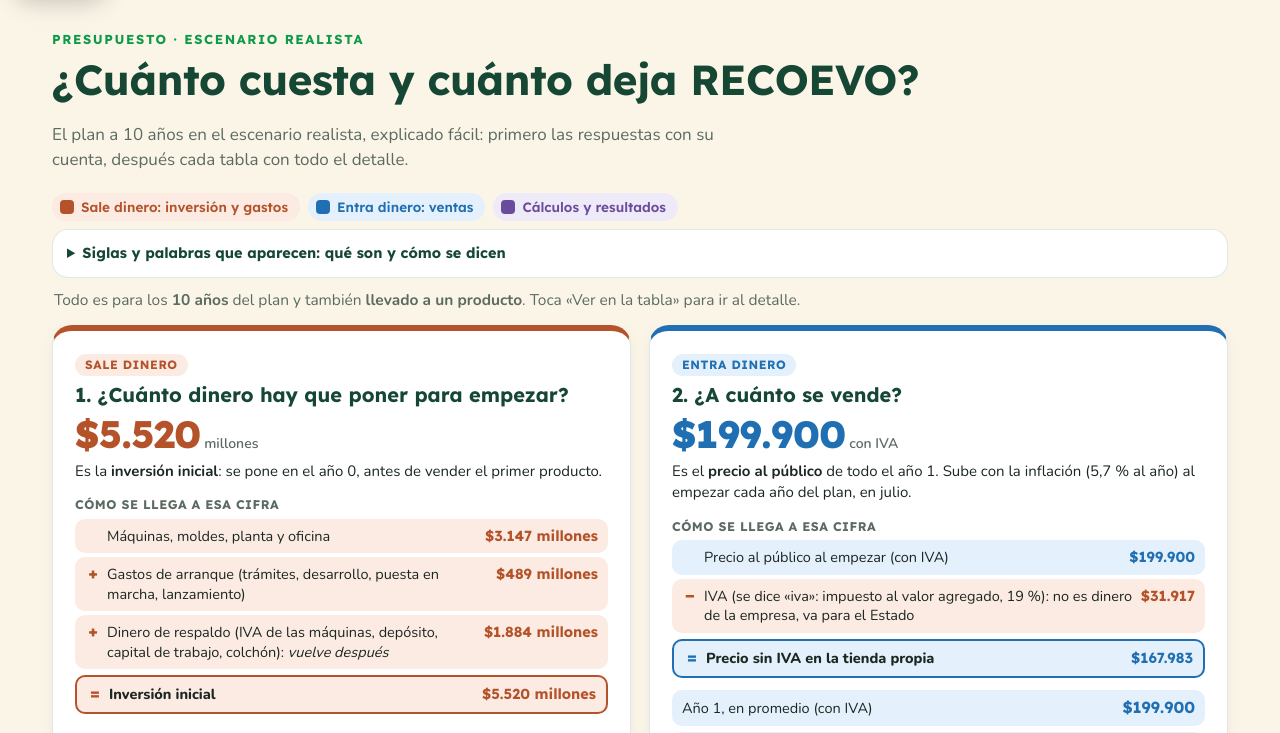
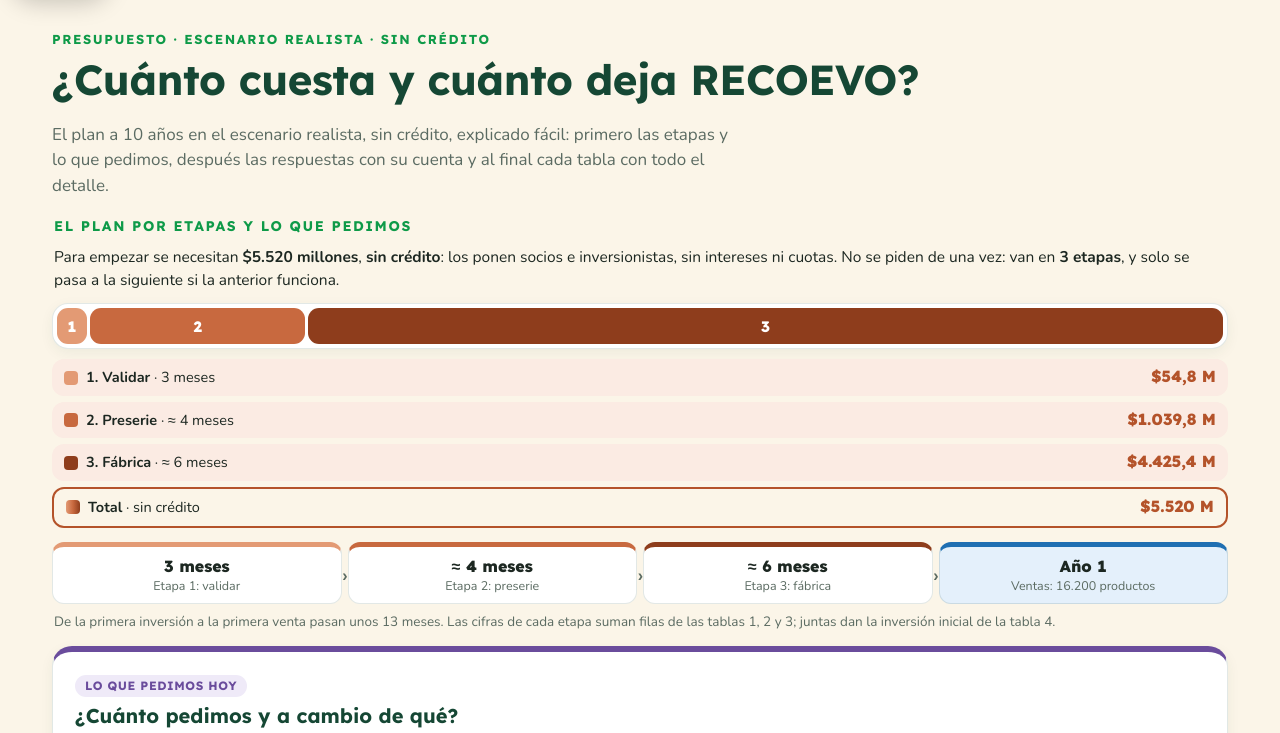
Before and after one commit to whafonsecav/Prototipo-Recoevo, a plain HTML site: page presupuesto/index.html in a window 1280 px wide. Shown: the part 64-797 px from the top of the page. Drawn offline with Linux system fonts and the light colour scheme.

Commit message:
Presupuesto: el plan por etapas y lo que pedimos ($55 M por el 10 %)
Nueva sección arriba de las respuestas: la inversión de $5.520 M sin crédito en tres etapas
(validar $54,8 M · preserie $1.039,8 M · fábrica $4.425,4 M), con su duración, en qué se usa cada
peso, la meta para pasar a la siguiente y el pedido de la ronda 2. Las cifras de cada etapa suman
filas de las tablas 1, 2 y 3 (no se cambia ninguna cifra); si no dan la tabla 4, la sección no sale.
El menú dice que el presupuesto es sin crédito y por etapas.

Co-Authored-By: Claude Opus 5.5 <noreply@anthropic.com>

```diff
--- /dev/null
+++ b/assets/css/presupuesto-etapas.css
@@ -0,0 +1,60 @@
+/* RECOEVO · presupuesto: el plan por etapas y lo que pedimos. Se carga después de presupuesto-respuestas.css.
+   Las tres etapas usan tonos del rojo tierra (sale dinero), del más claro al más fuerte. */
+.etapas { --e1: #E39A74; --e2: #C8693F; --e3: #8E3D1C; margin: 6px 0 22px; }
+.etapas .et-intro { margin: 2px 2px 12px; font-size: 15.5px; }
+.et-barra {
+  display: flex; gap: 3px; height: 46px; padding: 4px; border-radius: 16px; background: var(--papel); border: 1px solid var(--linea);
+  box-shadow: 0 4px 14px rgba(21, 71, 52, .06);
+}
+.et-seg { min-width: 30px; flex-basis: 0; border-radius: 11px; display: grid; place-items: center; }
+.et-seg b { font: 800 15px/1 "Lexend", sans-serif; color: #fff; }
+.et-seg.s1 { background: var(--e1); }
+.et-seg.s2 { background: var(--e2); }
+.et-seg.s3 { background: var(--e3); }
+.et-leyenda { list-style: none; margin: 10px 0 0; padding: 0; display: grid; gap: 6px; }
+.et-leyenda li {
+  display: grid; grid-template-columns: 14px minmax(0, 1fr) auto; align-items: baseline; gap: 8px; padding: 8px 12px;
+  border-radius: 12px; background: var(--sale-bg); font-size: 14.5px; line-height: 1.35;
+}
+.et-leyenda i { width: 14px; height: 14px; border-radius: 4px; align-self: center; }
+.et-leyenda .s1 i { background: var(--e1); }
+.et-leyenda .s2 i { background: var(--e2); }
+.et-leyenda .s3 i { background: var(--e3); }
+.et-leyenda .tot { background: transparent; border: 2px solid var(--sale); }
+.et-leyenda .tot i { background: linear-gradient(90deg, var(--e1), var(--e2), var(--e3)); }
+.et-leyenda strong { font: 800 16px/1.2 "Lexend", sans-serif; color: var(--sale); white-space: nowrap; }
+
+/* línea de tiempo: etapa 1 → 2 → 3 → año 1 */
+.et-tiempo { list-style: none; margin: 14px 0 0; padding: 0; display: grid; grid-template-columns: repeat(4, minmax(0, 1fr)); gap: 6px; }
+.et-tiempo li {
+  position: relative; padding: 10px 8px 9px; border-radius: 12px; background: var(--papel); border: 1px solid var(--linea);
+  border-top: 5px solid var(--sale); text-align: center; min-width: 0;
+}
+.et-tiempo .s1 { border-top-color: var(--e1); }
+.et-tiempo .s2 { border-top-color: var(--e2); }
+.et-tiempo .s3 { border-top-color: var(--e3); }
+.et-tiempo .venta { border-top-color: var(--entra); background: var(--entra-bg); }
+.et-tiempo b { display: block; font: 800 16px/1.15 "Lexend", sans-serif; color: var(--tinta); }
+.et-tiempo span { display: block; margin-top: 3px; font-size: 12.5px; line-height: 1.3; color: var(--suave); overflow-wrap: anywhere; }
+.et-tiempo li:not(:last-child)::after {
+  content: "›"; position: absolute; right: -7px; top: 50%; transform: translateY(-50%); z-index: 1;
+  font: 800 16px/1 "Lexend", sans-serif; color: var(--suave);
+}
+.et-fuente { margin: 8px 2px 14px; }
+
+.et-pedido { margin-bottom: 14px; }
+.et-pedido .resp-valor { font-size: clamp(32px, 10vw, 46px); }
+.et-pedido .resp-valor small { display: block; margin-top: 4px; font: 700 17px/1.3 "Lexend", sans-serif; color: var(--calc); }
+.et-etapa.s1 { border-top-color: var(--e1); }
+.et-etapa.s2 { border-top-color: var(--e2); }
+.et-etapa.s3 { border-top-color: var(--e3); }
+.et-meta { margin: 12px 0 0; padding: 9px 12px; border-radius: 12px; background: var(--crema); font-size: 14.5px; line-height: 1.4; }
+.et-meta b { color: var(--monte); }
+
+@media (min-width: 900px) {
+  .et-grid { grid-template-columns: repeat(3, minmax(0, 1fr)); }
+}
+@media (max-width: 380px) {
+  .et-tiempo { grid-template-columns: repeat(2, minmax(0, 1fr)); }
+  .et-tiempo li:nth-child(2)::after { content: none; }
+}
--- /dev/null
+++ b/assets/js/presupuesto/etapas.js
@@ -0,0 +1,166 @@
+/* RECOEVO · presupuesto: el plan por etapas y lo que pedimos (Ronda 2, 25-nov-2026).
+   Las cifras de cada etapa salen de presupuesto/datos.js (presupuesto ejecutivo sin crédito, hoja Realista), sumando filas
+   de las tablas 1, 2 y 3; no se cambia ninguna cifra. Las etapas, sus tiempos, sus metas y el pedido vienen de
+   08_RECOEVO_RONDA_2_FINAL_2026-11-25/04_Cifras_revisadas/4_Plan_sin_credito_etapas_y_ley.md (pedido confirmado
+   por el equipo el 23-nov-2026). Si las tres etapas no suman la inversión inicial, la sección no se muestra. */
+(function () {
+  "use strict";
+  const P = window.PRESUPUESTO;
+  const caja = document.getElementById("etapas");
+  if (!P || !caja) return;
+
+  // ---------------------------------------------------------------- lo que no está en el Excel (decisiones del equipo)
+  const PEDIDO = 55e6;          // lo que se pide hoy
+  const PARTE = 0.10;           // a cambio del 10 % de RECOEVO
+  const VPN = 2766e6;           // valor presente neto del plan sin crédito (plan detallado realista, hoja «11 Resultados»)
+  const MESES = [3, 4, 6];      // duración de cada etapa (la 2 y la 3 son aproximadas)
+
+  // ---------------------------------------------------------------- filas del presupuesto por id
+  const fila = {};
+  const recorrer = f => { fila[f.id] = f; (f.hijos || []).forEach(recorrer); };
+  P.partes.forEach(p => p.tablas.forEach(t => recorrer(t.fila)));
+  const val = id => (fila[id] ? (fila[id].valor || fila[id].total)[0] : NaN);
+  const sum = ids => ids.reduce((s, id) => s + val(id), 0);
+  const anio1 = P.productos && P.productos.filas[0] ? P.productos.filas[0].vend[0] : null;
+
+  // ---------------------------------------------------------------- formato colombiano
+  const miles = (n, dec = 0) => {
+    const [e, d] = Math.abs(n).toFixed(dec).split(".");
+    return (n < 0 ? "−" : "") + e.replace(/\B(?=(\d{3})+(?!\d))/g, ".") + (d ? "," + d : "");
+  };
+  const mill = (n, dec = 1) => "$" + miles(n / 1e6, dec) + " millones";
+  const M = (n, dec = 1) => "$" + miles(n / 1e6, dec) + " M";
+
+  function el(tag, attrs = {}, ...hijos) {
+    const e = document.createElement(tag);
+    for (const [k, v] of Object.entries(attrs)) {
+      if (v === undefined || v === null || v === false) continue;
+      if (k === "class") e.className = v; else e.setAttribute(k, v === true ? "" : v);
+    }
+    for (const h of hijos.flat()) if (h !== null && h !== undefined && h !== false) e.append(h.nodeType ? h : String(h));
+    return e;
+  }
+  const html = s => { const t = document.createElement("template"); t.innerHTML = s; return t.content; };
+  function cuenta(renglones, resultado) {
+    const ol = el("ol", { class: "cuenta" });
+    for (const [tipo, signo, texto, valor] of renglones)
+      ol.append(el("li", { class: "linea " + tipo }, el("span", { class: "signo", "aria-hidden": "true" }, signo || ""),
+        el("span", { class: "que" }, html(texto)), el("span", { class: "cuanto" }, valor)));
+    if (resultado) ol.append(el("li", { class: "linea total " + resultado[0] }, el("span", { class: "signo", "aria-hidden": "true" }, "="),
+      el("span", { class: "que" }, html(resultado[1])), el("span", { class: "cuanto" }, resultado[2])));
+    return ol;
+  }
+
+  // ---------------------------------------------------------------- las tres etapas, armadas con filas del presupuesto
+  const legales = ["r40-5", "r40-6", "r40-7", "r40-8"];             // marca, modelo de utilidad, diseño y búsqueda de patentes
+  const validar = ["r41-1", "r41-2", "r41-4", "r41-5", ...legales];
+  const e1 = sum(validar);
+  const e2 = val("r35") + val("r41-3");
+  const restoArranque = val("r39") - e1 - val("r41-3");
+  const e3 = val("r34") + val("r36") + restoArranque + val("r58");
+  const inv = val("r55");
+  if (![e1, e2, e3, inv].every(Number.isFinite) || Math.abs(e1 + e2 + e3 - inv) > 1) {
+    console.warn("etapas: las etapas no suman la inversión inicial; no se muestra la sección");
+    caja.remove();
+    return;
+  }
+
+  const ETAPAS = [
+    {
+      n: 1, nombre: "Validar", total: e1, meses: "3 meses",
+      titulo: "Validar: 10 familias de Tihuaque prueban 5 prototipos",
+      dice: "<b>Sin fábrica.</b> Talleres de Bogotá hacen las piezas (impresión 3D, corte láser y metalmecánica) y el equipo arma los 5 prototipos. Rotan entre 10 familias en dos turnos de 6 semanas.",
+      meta: "8 de cada 10 familias lo usan todos los días.", metaTxt: "Para pasar a la siguiente: ",
+      partes: [
+        ["r41-1", "Ajuste del diseño para fabricar en inyección (planos y simulación de los moldes)"],
+        ["r41-2", "5 prototipos funcionales impresos en 3D"],
+        ["r41-4", "Pruebas: 20.000 pisadas del pedal y del seguro, corte, olor y caída de la caja"],
+        ["r41-5", "Muestras y validación de proveedores (resina, fleje, carbón activado)"],
+        [legales, "Registro de la marca, el modelo de utilidad y el diseño, con abogado y búsqueda de patentes"],
+      ],
+      ir: "r41", irTexto: "Ver en la tabla 2 →",
+    },
+    {
+      n: 2, nombre: "Preserie", total: e2, meses: "≈ 4 meses",
+      titulo: "Preserie: los moldes y los primeros 300 productos",
+      dice: "Los <b>moldes son propios</b> (tardan de 10 a 12 semanas en hacerse) y un <b>taller de inyección contratado</b> (maquila) fabrica los 300 productos de la preserie. Todavía no hay fábrica propia.",
+      meta: "preventas y cartas de intención de empresas, conjuntos y alcaldías.", metaTxt: "Para pasar a la siguiente: ",
+      partes: [
+        ["r35", "Moldes y troqueles (10 moldes, troqueles y planchas de la caja)"],
+        ["r41-3", "Preserie de 300 productos con los moldes definitivos"],
+      ],
+      ir: "r35", irTexto: "Ver en la tabla 1 →",
+    },
+    {
+      n: 3, nombre: "Fábrica", total: e3, meses: "≈ 6 meses",
+      titulo: "Fábrica: montaje de la planta propia",
+      dice: "Las máquinas tardan unos 4 meses en llegar. Cuando la planta está lista, <b>arranca el año 1 de ventas</b>" + (anio1 ? ": " + miles(anio1) + " productos ese año." : "."),
+      meta: "vender desde el mes 1.", metaTxt: "La meta: ",
+      partes: [
+        ["r34", "Máquinas: inyectoras, prensa, horno de temple, láser y línea de ensamble"],
+        ["r36", "Bodega, energía, seguridad y oficina"],
+        [null, "El resto de los gastos de arranque: trámites, puesta en marcha, lanzamiento, sueldos de montaje e imprevistos", restoArranque],
+        ["r58", "Dinero de respaldo (IVA de las máquinas, depósito, capital de trabajo y colchón): <i>vuelve después</i>"],
+      ],
+      ir: "r55", irTexto: "Ver en la tabla 4 →",
+    },
+  ];
+
+  // ---------------------------------------------------------------- barra de los $5.520 M con las tres partes
+  const barra = el("div", { class: "et-barra", role: "img",
+    "aria-label": `Inversión de ${mill(inv, 0)} en tres etapas: ` + ETAPAS.map(e => `${e.nombre} ${mill(e.total)}`).join(", ") });
+  ETAPAS.forEach(e => barra.append(el("span", { class: "et-seg s" + e.n, style: `flex-grow:${(e.total / inv).toFixed(4)}` },
+    el("b", {}, e.n))));
+  const leyenda = el("ol", { class: "et-leyenda" }, ETAPAS.map(e => el("li", { class: "s" + e.n },
+    el("i", { "aria-hidden": "true" }), el("span", {}, el("b", {}, `${e.n}. ${e.nombre}`), " · " + e.meses), el("strong", {}, M(e.total)))),
+    el("li", { class: "tot" }, el("i", { "aria-hidden": "true" }), el("span", {}, el("b", {}, "Total"), " · sin crédito"), el("strong", {}, M(inv, 0))));
+
+  // ---------------------------------------------------------------- línea de tiempo
+  const tiempo = el("ol", { class: "et-tiempo", "aria-label": "Cuánto dura cada etapa" },
+    ETAPAS.map(e => el("li", { class: "s" + e.n }, el("b", {}, e.meses), el("span", {}, `Etapa ${e.n}: ${e.nombre.toLowerCase()}`))),
+    el("li", { class: "venta" }, el("b", {}, "Año 1"), el("span", {}, anio1 ? `Ventas: ${miles(anio1)} productos` : "Empiezan las ventas")));
+
+  // ---------------------------------------------------------------- tarjeta del pedido
+  const valorEmpresa = PEDIDO / PARTE;
+  const pedido = el("article", { class: "resp calc ancho et-pedido" },
+    el("p", { class: "resp-tipo" }, "Lo que pedimos hoy"),
+    el("h3", {}, "¿Cuánto pedimos y a cambio de qué?"),
+    el("p", { class: "resp-valor" }, "$" + miles(PEDIDO / 1e6) + " millones", el("small", {}, " por el " + miles(PARTE * 100) + " % de RECOEVO")),
+    el("p", { class: "resp-dice" }, html(`Es <b>solo la etapa 1</b>: validar el producto con 10 familias. Es <b>parte de los ${mill(inv, 0)}</b>, no algo aparte. El resto se pide después, etapa por etapa, con datos en la mano.`)),
+    el("p", { class: "resp-sub" }, "Cómo se llega a esa cifra"),
+    cuenta([
+      ["sale", "", "Lo que cuesta la etapa 1 (validar)", mill(e1)],
+    ], ["calc", "Lo que pedimos, redondeado", mill(PEDIDO, 0)]),
+    el("p", { class: "resp-sub" }, "Cuánto vale RECOEVO con ese pedido"),
+    cuenta([
+      ["calc", "", "Lo que pedimos", mill(PEDIDO, 0)],
+      ["calc", "÷", "Parte de RECOEVO para quien invierte", miles(PARTE * 100) + " %"],
+    ], ["calc", "Valor de RECOEVO con ese dinero adentro", mill(valorEmpresa, 0)]),
+    el("details", { class: "resp-mas" }, el("summary", {}, "¿Por qué el 10 %?"),
+      html(`<p>Todo el plan, llevado a pesos de hoy, vale <b>${mill(VPN, 0)}</b> (es el <b>VPN</b>, se dice «ve-pe-ene»: valor presente neto, lo que valen hoy todas las ganancias futuras después de descontar lo que cuesta el dinero). Nuestro pedido valora a RECOEVO en <b>${mill(valorEmpresa, 0)}</b>, cerca del ${miles(valorEmpresa / VPN * 100)} % de eso. La diferencia es el riesgo: la empresa todavía no vende. Quien invierta hoy tiene la primera opción para invertir en las etapas siguientes.</p>`)));
+
+  // ---------------------------------------------------------------- tarjetas de las etapas
+  const grid = el("div", { class: "resp-grid et-grid" });
+  for (const e of ETAPAS) {
+    const renglones = e.partes.map(([ids, texto, fijo], i) => {
+      const v = fijo !== undefined ? fijo : Array.isArray(ids) ? sum(ids) : val(ids);
+      return ["sale", i ? "+" : "", texto, mill(v)];
+    });
+    grid.append(el("article", { class: "resp sale et-etapa s" + e.n },
+      el("p", { class: "resp-tipo" }, `Etapa ${e.n} · ${e.meses}`),
+      el("h3", {}, e.titulo),
+      el("p", { class: "resp-valor" }, "$" + miles(e.total / 1e6, 1), el("small", {}, " millones")),
+      el("p", { class: "resp-dice" }, html(e.dice)),
+      el("p", { class: "resp-sub" }, "En qué se usa"),
+      cuenta(renglones, ["sale", `Etapa ${e.n}`, mill(e.total)]),
+      el("p", { class: "et-meta" }, el("b", {}, e.metaTxt), e.meta),
+      el("button", { type: "button", class: "resp-ir", "data-ir": e.ir }, e.irTexto)));
+  }
+
+  caja.append(
+    el("h2", { class: "sub", id: "t-etapas" }, "El plan por etapas y lo que pedimos"),
+    el("p", { class: "resp-dice et-intro" }, html(`Para empezar se necesitan <b>${mill(inv, 0)}</b>, <b>sin crédito</b>: los ponen socios e inversionistas, sin intereses ni cuotas. No se piden de una vez: van en <b>3 etapas</b>, y solo se pasa a la siguiente si la anterior funciona.`)),
+    barra, leyenda, tiempo,
+    el("p", { class: "fuente et-fuente" }, `De la primera inversión a la primera venta pasan unos ${MESES.reduce((a, b) => a + b, 0)} meses. Las cifras de cada etapa suman filas de las tablas 1, 2 y 3; juntas dan la inversión inicial de la tabla 4.`),
+    pedido, grid);
+})();
--- a/presupuesto/index.html
+++ b/presupuesto/index.html
@@ -3,24 +3,26 @@
 <head>
   <meta charset="utf-8">
   <meta name="viewport" content="width=device-width, initial-scale=1, viewport-fit=cover">
-  <title>RECOEVO · Presupuesto realista</title>
-  <meta name="description" content="El presupuesto de RECOEVO a 10 años, escenario realista: inversión, costos, ventas, utilidad, punto de equilibrio y retorno de la inversión.">
+  <title>RECOEVO · Presupuesto realista sin crédito</title>
+  <meta name="description" content="El presupuesto de RECOEVO a 10 años, escenario realista y sin crédito: el plan por etapas, lo que pedimos, inversión, costos, ventas, utilidad, punto de equilibrio y retorno de la inversión.">
   <meta name="theme-color" content="#154734">
   <link rel="icon" href="../assets/img/icono-192.png">
   <link rel="preload" href="../assets/fonts/Lexend.woff2" as="font" type="font/woff2" crossorigin>
   <link rel="stylesheet" href="../assets/css/marca.css">
   <link rel="stylesheet" href="../assets/css/presupuesto.css">
   <link rel="stylesheet" href="../assets/css/presupuesto-respuestas.css">
+  <link rel="stylesheet" href="../assets/css/presupuesto-etapas.css">
 </head>
 <body>
   <a class="volver" href="../" aria-label="Volver al menú principal"><svg viewBox="0 0 24 24" aria-hidden="true"><path d="M15 5l-7 7 7 7"/></svg>Menú</a>
   <header class="barra"><a href="../" aria-label="RECOEVO, ir al menú"><img src="../assets/img/logo.svg" alt="recoevo" width="832" height="273"></a></header>
 
   <main class="pagina presupuesto" id="pagina">
-    <p class="kicker">Presupuesto · escenario realista</p>
+    <p class="kicker">Presupuesto · escenario realista · sin crédito</p>
     <h1>¿Cuánto cuesta y cuánto deja RECOEVO?</h1>
 
-    <p class="bajada">El plan a 10 años en el escenario realista, explicado fácil: primero las respuestas con su cuenta, después cada tabla con todo el detalle.</p>
+    <p class="bajada">El plan a 10 años en el escenario realista, sin crédito, explicado fácil: primero las etapas y lo que pedimos, después las respuestas con su cuenta y al final cada tabla con todo el detalle.</p>
+    <section class="etapas" id="etapas" aria-labelledby="t-etapas"></section>
     <section class="respuestas" id="respuestas" aria-label="Las respuestas del presupuesto"></section>
 
     <section class="bloque resumen" aria-labelledby="t-resumen">
@@ -76,6 +78,7 @@
   <script src="../assets/js/presupuesto/textos.js"></script>
   <script src="../assets/js/presupuesto/app.js"></script>
   <script src="../assets/js/presupuesto/respuestas.js"></script>
+  <script src="../assets/js/presupuesto/etapas.js"></script>
   <script src="../assets/js/presupuesto/resultados.js"></script>
 </body>
 </html>
--- a/sw.js
+++ b/sw.js
@@ -1,13 +1,13 @@
 /* RECOEVO · funcionamiento sin conexión.
    Primero la red (siempre lo más nuevo); si no hay internet, lo guardado. Los videos van siempre directo por la red. */
-const VERSION = "recoevo-web-5";
+const VERSION = "recoevo-web-6";
 const BASICOS = [
   "./", "index.html", "manifest.webmanifest", "assets/css/marca.css", "assets/css/prototipo.css",
   "assets/fonts/Lexend.woff2", "assets/fonts/Nunito.woff2", "assets/img/logo.svg", "assets/img/logo-negativo.svg",
   "assets/img/isotipo.svg", "assets/img/icono-192.png",
   "prototipo/", "assets/vendor/three.min.js", "assets/modelo/recoevo.glb",
-  "presupuesto/", "presupuesto/datos.js", "presupuesto/mensual.js", "assets/css/presupuesto.css", "assets/css/presupuesto-respuestas.css",
-  "assets/js/presupuesto/textos.js", "assets/js/presupuesto/app.js", "assets/js/presupuesto/respuestas.js", "assets/js/presupuesto/resultados.js",
+  "presupuesto/", "presupuesto/datos.js", "presupuesto/mensual.js", "assets/css/presupuesto.css", "assets/css/presupuesto-respuestas.css", "assets/css/presupuesto-etapas.css",
+  "assets/js/presupuesto/textos.js", "assets/js/presupuesto/app.js", "assets/js/presupuesto/respuestas.js", "assets/js/presupuesto/resultados.js", "assets/js/presupuesto/etapas.js",
   ...["partes", "glb", "controles", "app"].map(n => `assets/js/prototipo/${n}.js`),
   ...["olor", "filtro", "reciclado", "seguro", "balde", "pedal", "material_seco", "flecha", "ciclo", "cuchillas", "tiras", "check"]
     .map(i => `assets/img/iconos/icono_${i}.svg`)
```
Also changed, not shown: index.html (+1 -1 lines).
